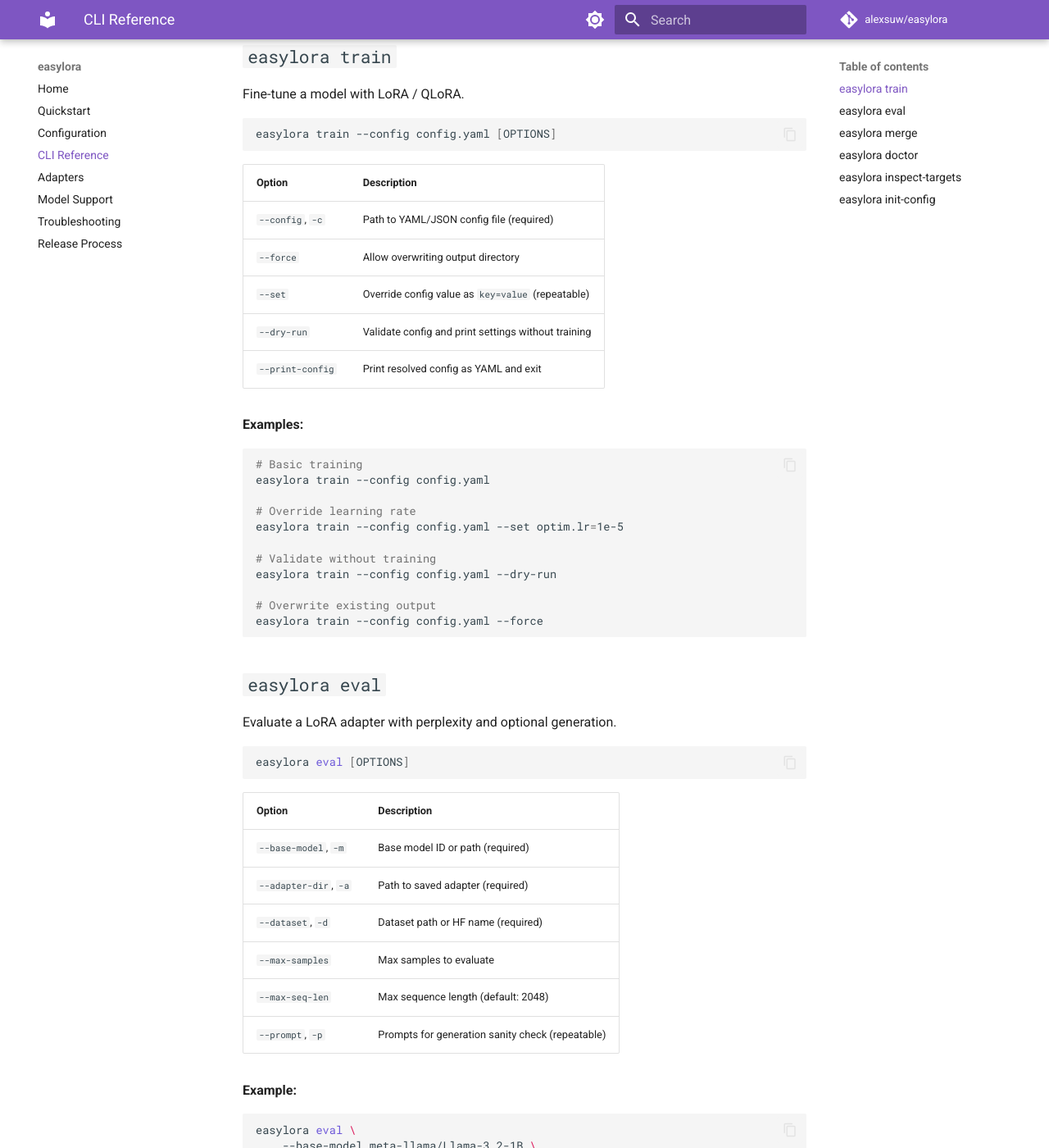
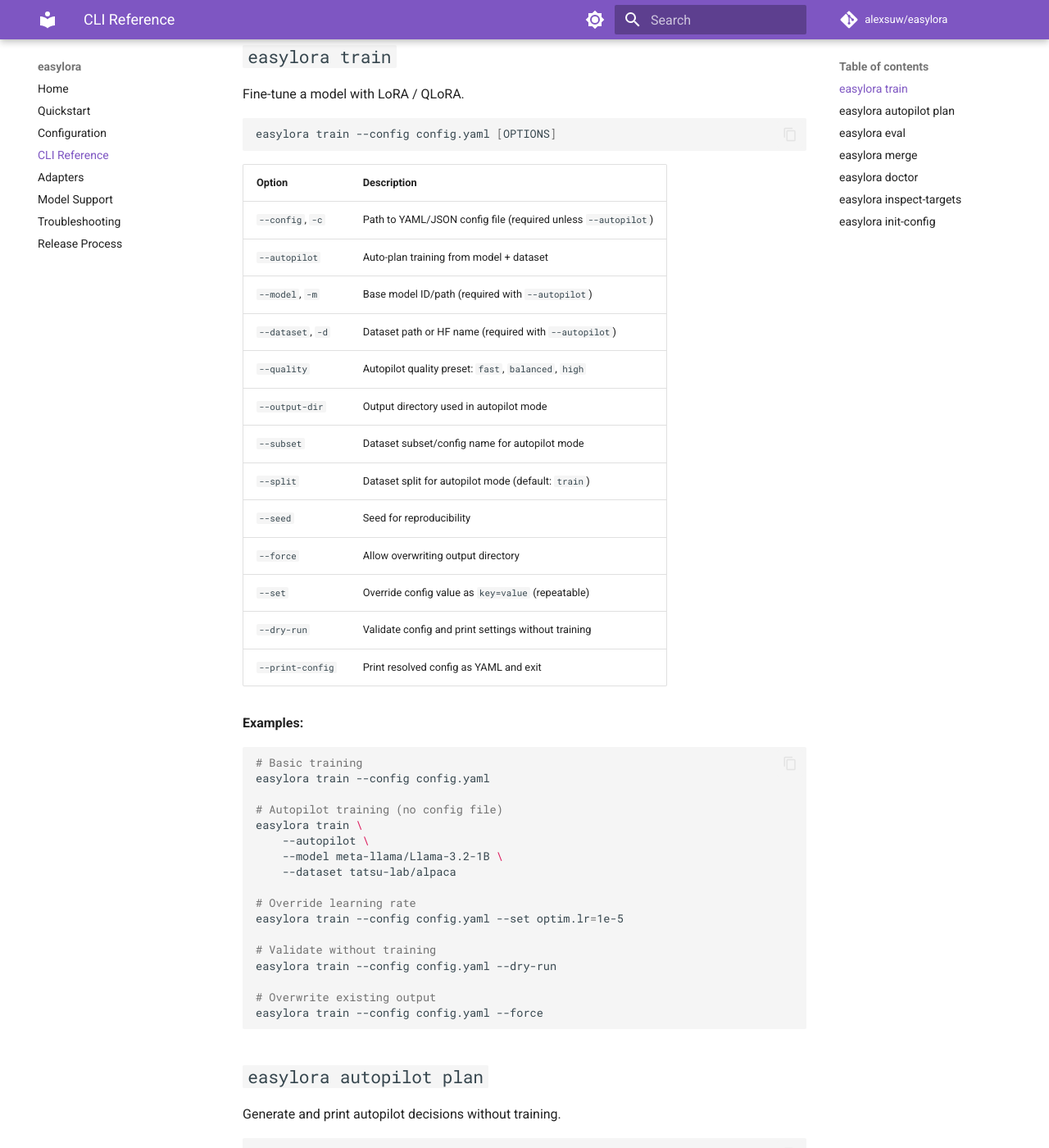
Before and after one commit to alexsuw/easylora, an MkDocs documentation site: the page built from docs/cli.md, in a window 1280 px wide and 1400 px high, scrolled down 250 px. Shown: the whole window at 82% size. Built offline with MkDocs 1.6.1 and Material for MkDocs 9.7.7, drawn with Linux system fonts in a browser that asks for light colours; comment, search, counter and statistics services are not loaded; some of the changed text lies outside the part shown.

Commit message:
test: cover autopilot logic and document user workflows
Add targeted autopilot unit/smoke tests for hardware, dataset analysis, planner validity, and API artifact outputs. Update README/docs/changelog with autopilot CLI and Python usage, including transparency artifact expectations.

Made-with: Cursor

````diff
--- a/docs/cli.md
+++ b/docs/cli.md
@@ -16,7 +16,15 @@ easylora train --config config.yaml [OPTIONS]
 
 | Option | Description |
 |---|---|
-| `--config`, `-c` | Path to YAML/JSON config file (required) |
+| `--config`, `-c` | Path to YAML/JSON config file (required unless `--autopilot`) |
+| `--autopilot` | Auto-plan training from model + dataset |
+| `--model`, `-m` | Base model ID/path (required with `--autopilot`) |
+| `--dataset`, `-d` | Dataset path or HF name (required with `--autopilot`) |
+| `--quality` | Autopilot quality preset: `fast`, `balanced`, `high` |
+| `--output-dir` | Output directory used in autopilot mode |
+| `--subset` | Dataset subset/config name for autopilot mode |
+| `--split` | Dataset split for autopilot mode (default: `train`) |
+| `--seed` | Seed for reproducibility |
 | `--force` | Allow overwriting output directory |
 | `--set` | Override config value as `key=value` (repeatable) |
 | `--dry-run` | Validate config and print settings without training |
@@ -28,6 +36,12 @@ easylora train --config config.yaml [OPTIONS]
 # Basic training
 easylora train --config config.yaml
 
+# Autopilot training (no config file)
+easylora train \
+    --autopilot \
+    --model meta-llama/Llama-3.2-1B \
+    --dataset tatsu-lab/alpaca
+
 # Override learning rate
 easylora train --config config.yaml --set optim.lr=1e-5
 
@@ -36,6 +50,34 @@ easylora train --config config.yaml --dry-run
 
 # Overwrite existing output
 easylora train --config config.yaml --force
+```
+
+## `easylora autopilot plan`
+
+Generate and print autopilot decisions without training.
+
+```bash
+easylora autopilot plan [OPTIONS]
+```
+
+| Option | Description |
+|---|---|
+| `--model`, `-m` | Base model ID/path (required) |
+| `--dataset`, `-d` | Dataset path or HF name (required) |
+| `--quality` | Preset: `fast`, `balanced`, `high` |
+| `--output-dir` | Planned output directory |
+| `--subset` | Dataset subset/config name |
+| `--split` | Dataset split (default: `train`) |
+| `--print-config` | Print resolved TrainConfig YAML |
+
+**Example:**
+
+```bash
+easylora autopilot plan \
+    --model meta-llama/Llama-3.2-1B \
+    --dataset tatsu-lab/alpaca \
+    --quality balanced \
+    --print-config
 ```
 
 ## `easylora eval`
````
Also changed, not shown: CHANGELOG.md (+12 -0 lines), README.md (+38 -0 lines), docs/index.md (+1 -0 lines), docs/quickstart.md (+38 -0 lines), 3 other files.
